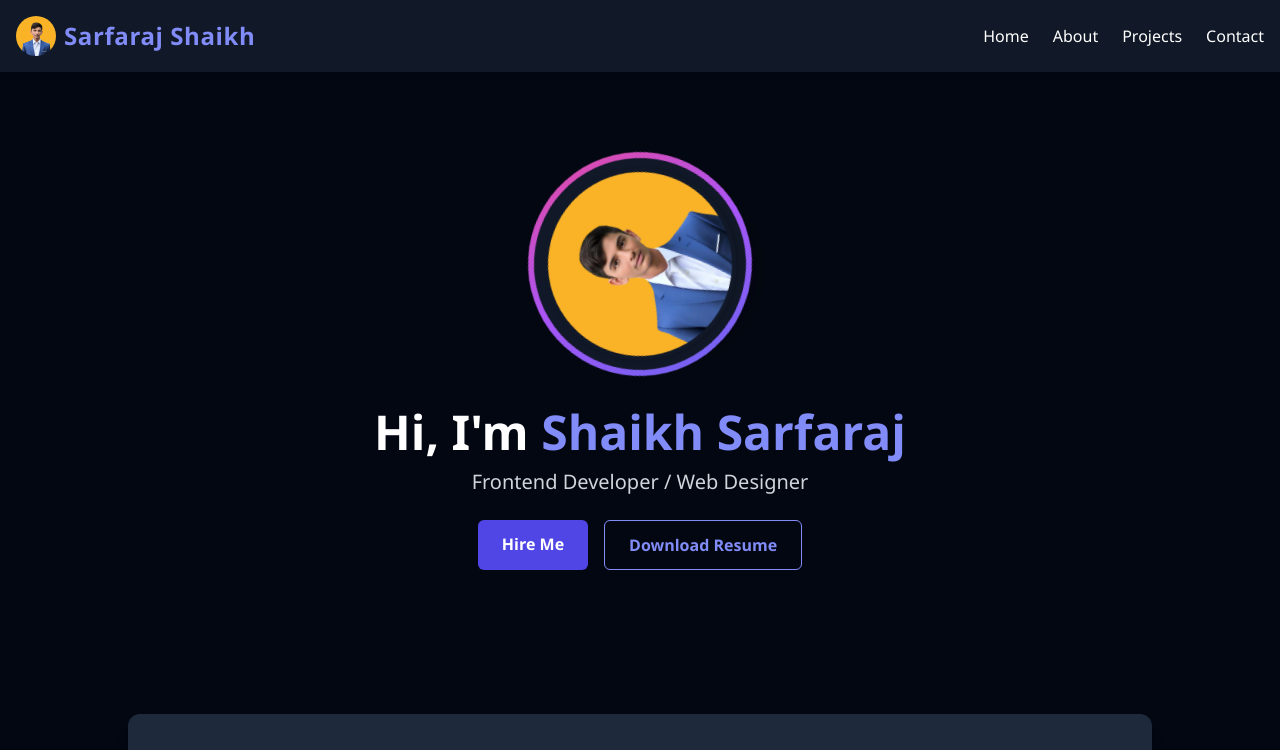
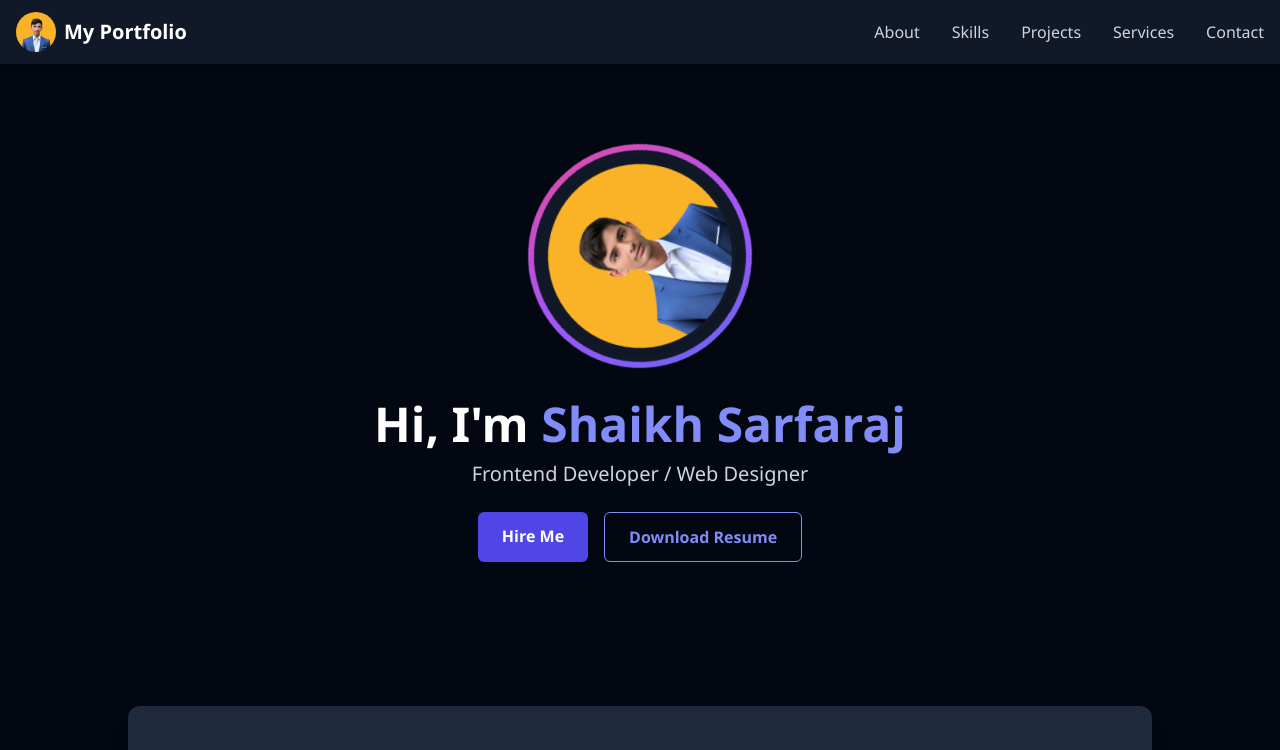
Before and after one commit to sarfarajshaikh3323/myportfolio, a React (Create React App) app: page / in a window 1280 px wide. Shown: the top 750 px of the page. Built offline with nearby package versions, Linux system fonts and the light colour scheme.

Commit message:
Fixed header, restored nav, improved responsiveness

```diff
--- a/src/components/Header.jsx
+++ b/src/components/Header.jsx
@@ -1,51 +1,28 @@
-import React, { useState } from "react";
-import { FaReact, FaBars, FaTimes } from "react-icons/fa";
+import React from 'react';
 
 const Header = () => {
-    const [isMobileMenuOpen, setIsMobileMenuOpen] = useState(false);
-
-    const toggleMobileMenu = () => {
-        setIsMobileMenuOpen(!isMobileMenuOpen);
-    };
-
     return (
-        <header className="bg-gray-900 text-white shadow-md sticky top-0 z-50">
-            <div className="max-w-7xl mx-auto flex justify-between items-center p-4">
-                {/* Logo with text */}
+        <header className="bg-gray-900 text-white sticky top-0 z-50 shadow-md">
+            <div className="max-w-7xl mx-auto flex justify-between items-center px-4 py-3">
+                {/* Logo */}
                 <div className="flex items-center gap-2">
                     <img src="/logo.png" alt="Logo" className="w-10 h-10 rounded-full" />
-                    <h1 className="text-2xl font-bold text-indigo-400 tracking-wide">
-                        Sarfaraj Shaikh
-                    </h1>
+                    <h1 className="text-xl font-bold">My Portfolio</h1>
                 </div>
 
-                {/* Desktop menu */}
-                <nav className="hidden md:flex gap-6 font-medium text-white">
-                    <a href="#home" className="hover:text-indigo-500">Home</a>
-                    <a href="#about" className="hover:text-indigo-500">About</a>
-                    <a href="#projects" className="hover:text-indigo-500">Projects</a>
-                    <a href="#contact" className="hover:text-indigo-500">Contact</a>
+                {/* Desktop Menu */}
+                <nav className="hidden md:flex space-x-8">
+                    {["About", "Skills", "Projects", "Services", "Contact"].map((item) => (
+                        <a
+                            key={item}
+                            href={`#${item.toLowerCase()}`}
+                            className="text-gray-300 hover:text-indigo-400 font-medium transition duration-300"
+                        >
+                            {item}
+                        </a>
+                    ))}
                 </nav>
-
-                {/* Mobile hamburger */}
-                <div className="md:hidden">
-                    <button onClick={toggleMobileMenu} className="text-2xl text-gray-700">
-                        {isMobileMenuOpen ? <FaTimes /> : <FaBars />}
-                    </button>
-                </div>
             </div>
-
-            {/* Mobile Menu Dropdown */}
-            {isMobileMenuOpen && (
-                <div className="md:hidden bg-white px-6 pb-4 shadow-md">
-                    <nav className="flex flex-col gap-4 font-medium text-gray-700">
-                        <a href="#home" className="hover:text-indigo-500">Home</a>
-                        <a href="#about" className="hover:text-indigo-500">About</a>
-                        <a href="#projects" className="hover:text-indigo-500">Projects</a>
-                        <a href="#contact" className="hover:text-indigo-500">Contact</a>
-                    </nav>
-                </div>
-            )}
         </header>
     );
 };
```
